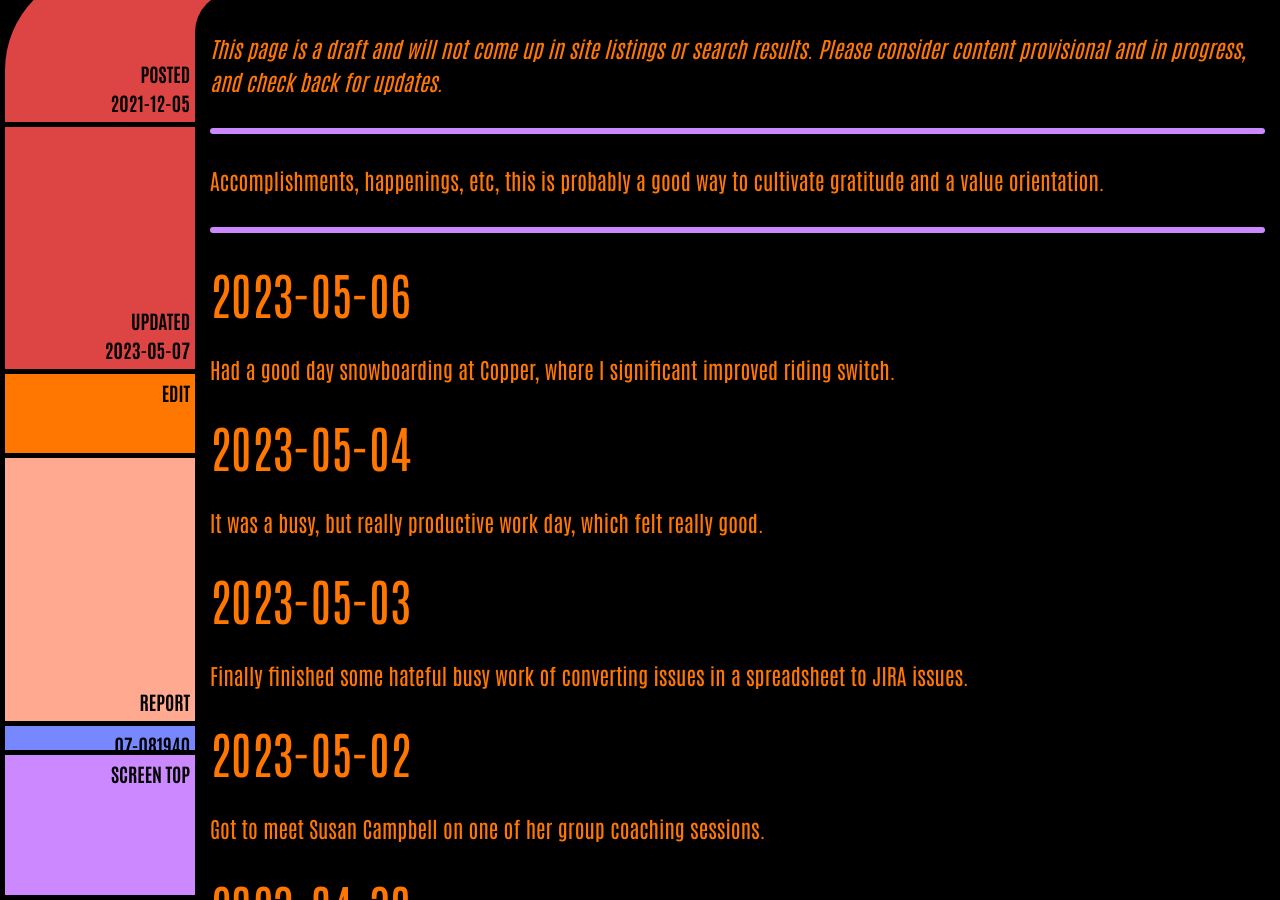
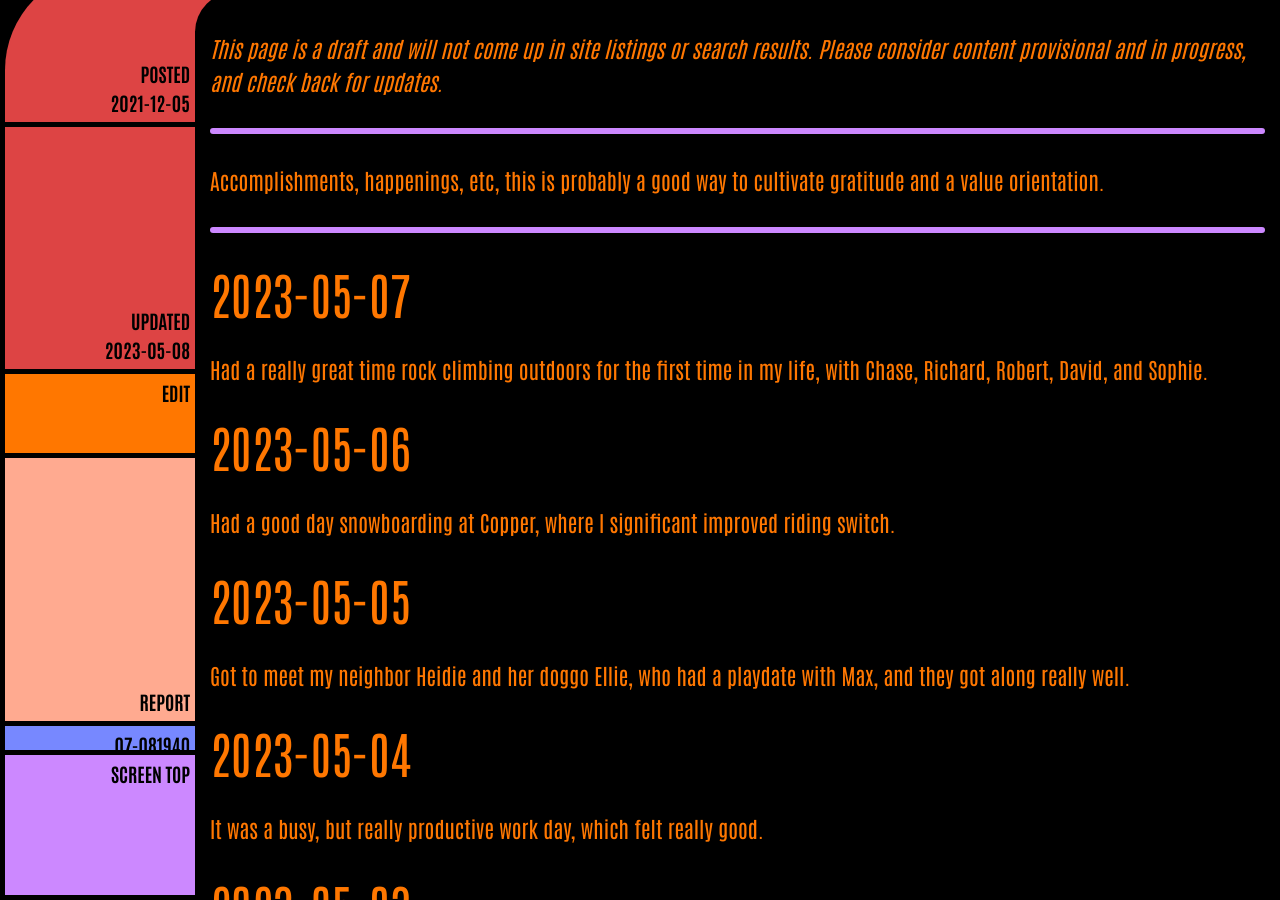
Before and after one commit to ArthurZey/arthurzey.github.io, a Jekyll site: the page built from _pages/one-good-thing.md, in a window 1280 px wide and 900 px high, scrolled down 333 px. Built offline with Jekyll 4.4.1, drawn with Linux system fonts in a browser that asks for light colours.

Commit message:
added 2023-05-07

```diff
--- a/_pages/one-good-thing.md
+++ b/_pages/one-good-thing.md
@@ -2,15 +2,21 @@
 title: One Good Thing
 description: "Accomplishments, happenings, etc, this is probably a good way to cultivate gratitude and a value orientation."
 date: "2021-12-05"
-last_modified_at: "2023-05-07T03:26:54+00:00"
+last_modified_at: "2023-05-08T03:57:06+00:00"
 tags:
   - happenings
   - draft
 sitemap: false
 ---
 
+## 2023-05-07
+Had a really great time rock climbing outdoors for the first time in my life, with Chase, Richard, Robert, David, and Sophie.
+
 ## 2023-05-06
 Had a good day snowboarding at Copper, where I significant improved riding switch.
+
+## 2023-05-05
+Got to meet my neighbor Heidie and her doggo Ellie, who had a playdate with Max, and they got along really well.
 
 ## 2023-05-04
 It was a busy, but really productive work day, which felt really good.
```
